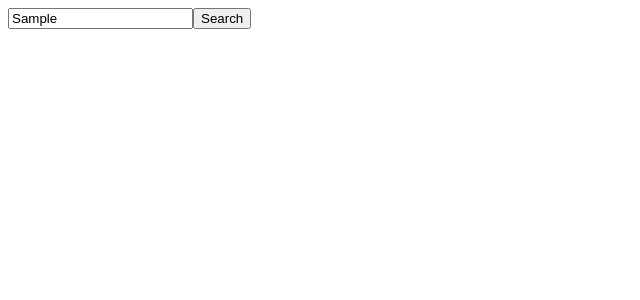
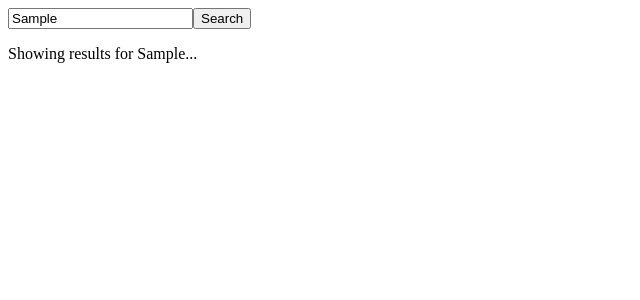
Before and after one commit to joannabell/all-bike-trails, a React (Create React App) app: page / in a window 1280 px wide. Both pictures are taken after typing "Sample" into the empty fields and a click on the input "Search". Shown: the top 300 px of the page, without its empty margins (0-640 px from the left). Built offline with nearby package versions, Linux system fonts and the light colour scheme; data requests are answered from the project's data file.

Commit message:
search bar changes

```diff
--- a/src/App.js
+++ b/src/App.js
@@ -9,6 +9,9 @@ import Home from "./Home";
 function App() {
   const [trails, setTrails] = useState([])
   const [ searchValue, setSearchValue ] = useState("")
+  const [ searchQuery, setSearchQuery ] = useState("")
+
+
 
   useEffect(() => {
     fetch("http://localhost:3000/bikeTrails")
@@ -20,14 +23,27 @@ function App() {
     setSearchValue(event.target.value)
   }
 
+  function updateSearchQuery(newSearch){
+    setSearchQuery(newSearch)
+}
+
   return (
     <div className="App">
       <Switch>
         <Route exact path="/">
-          <Home handleSearchChange={handleSearchChange} searchValue={searchValue}/>
+          <Home
+          handleSearchChange={handleSearchChange}
+          searchValue={searchValue}
+          updateSearchQuery={updateSearchQuery}
+          />
         </Route >
         <Route exact path="/search">
-          <Search searchValue={searchValue} handleSearchChange={handleSearchChange}/>
+          <Search
+          searchValue={searchValue}
+          handleSearchChange={handleSearchChange}
+          updateSearchQuery={updateSearchQuery}
+          searchQuery={searchQuery}
+          />
         </Route >
         <Route exact path="/new-trail">
           <NewTrail />
--- a/src/Home.js
+++ b/src/Home.js
@@ -3,13 +3,13 @@ import NavBar from './NavBar'
 import SearchBar from './SearchBar'
 
 
-function Home({searchValue, handleSearchChange}) {
+function Home({searchValue, handleSearchChange, updateSearchQuery}) {
   return (
 
     <div className="Home">
       <NavBar />
       <div id="searchDiv">
-        <SearchBar handleSearchChange={handleSearchChange} searchValue={searchValue}/>
+        <SearchBar handleSearchChange={handleSearchChange} searchValue={searchValue} updateSearchQuery={updateSearchQuery}/>
       </div>
     </div>
   );
--- a/src/Search.js
+++ b/src/Search.js
@@ -1,12 +1,18 @@
-import React from "react";
+import React, { useState } from "react";
 import BikeTrailCard from "./BikeTrailCard";
 import SearchBar from "./SearchBar"
 
-function Search ({searchValue, handleSearchChange}) {
+function Search ({searchValue, handleSearchChange, searchQuery, updateSearchQuery}) {
+
 
     return (
         <div>
-            <SearchBar searchValue={searchValue} handleSearchChange={handleSearchChange}/>
+            <SearchBar
+            searchValue={searchValue}
+            handleSearchChange={handleSearchChange}
+            updateSearchQuery={updateSearchQuery}
+            />
+            <p>{searchQuery.length === 0? "" : `Showing results for ${searchQuery}...` }</p>
             <div>
                 <BikeTrailCard />
             </div>
--- a/src/SearchBar.js
+++ b/src/SearchBar.js
@@ -2,17 +2,16 @@ import React, { useState } from 'react';
 import { useHistory } from 'react-router-dom';
 
 
-function SearchBar({searchValue, handleSearchChange}) {
-
-
+function SearchBar({searchValue, handleSearchChange, updateSearchQuery}) {
   const history = useHistory();
 
 
 
   function handleSubmit(event) {
     event.preventDefault()
-    console.log("click")
     history.push("/search")
+
+    updateSearchQuery(searchValue)
   }
 
   return (
```
